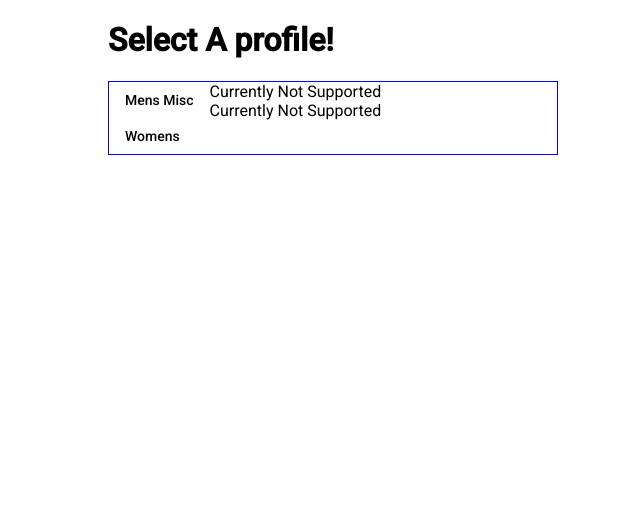
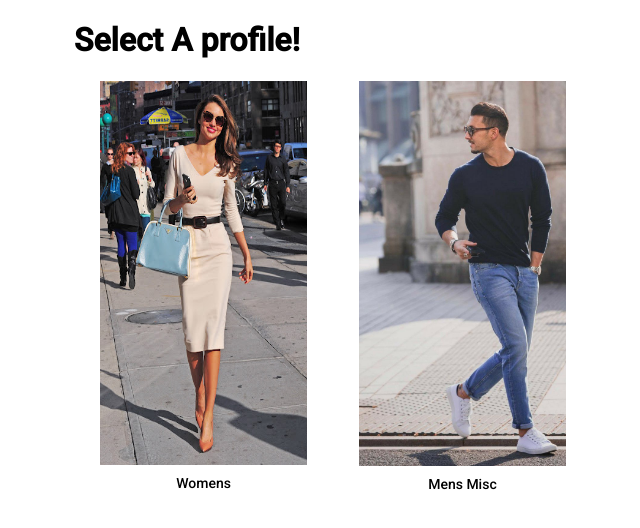
Before and after one commit to Michch333/ProjectDropShop, an Angular app in the folder VirtualShopper/: page / in a window 1280 px wide. Shown: the top 528 px of the page, without its empty margins (307-947 px from the left). Built offline with nearby package versions, Linux system fonts and the light colour scheme.

Commit message:
Profile Select Styling

```diff
--- a/VirtualShopper/src/app/profile-select/profile-select.component.css
+++ b/VirtualShopper/src/app/profile-select/profile-select.component.css
@@ -2,5 +2,27 @@
     display: flex;
     flex-direction: row;
     border: 1px solid blue;
-    width: 35vw;
+    justify-content: space-between;
+    width: 60vw;
 }
+
+.profileImage {
+    align-self: center;
+    max-height: 90%;
+    max-width:80%;
+    min-height: 80%;
+}
+
+.supported {
+    display: flex;
+    flex-direction: row;
+    justify-content: space-evenly;
+}
+
+.mens {
+    display: flex;
+    flex-direction: column;
+    width: 100%;
+    height: 60vh;
+    background-image: url();
+}
--- a/VirtualShopper/src/app/profile-select/profile-select.component.html
+++ b/VirtualShopper/src/app/profile-select/profile-select.component.html
@@ -1,15 +1,11 @@
 <h1>Select A profile!</h1>
-<div class="profile-container">
-    <div>
-        <div>
-            <button mat-button (click)="selectMensMisc()">Mens Misc</button>
-        </div>
-        <div>
-            <button mat-button (click)="selectWomens()">Womens</button>
-        </div>
+<div class="supported">
+    <div class="mens">
+        <img class="profileImage" src="../../assets/images/WomensIcon.jpg">
+        <button mat-button (click)="selectWomens()">Womens</button>
     </div>
-    <div>
-        <div>Currently Not Supported</div>
-        <div>Currently Not Supported</div>
+    <div class="mens">
+        <img class="profileImage" src="../../assets/images/MensIcon.JPG">
+        <button mat-button (click)="selectMensMisc()">Mens Misc</button>
     </div>
 </div>
```
Also changed, not shown: VirtualShopper/src/assets/images/MensIcon.JPG (added), VirtualShopper/src/assets/images/WomensIcon.jpg (added).
